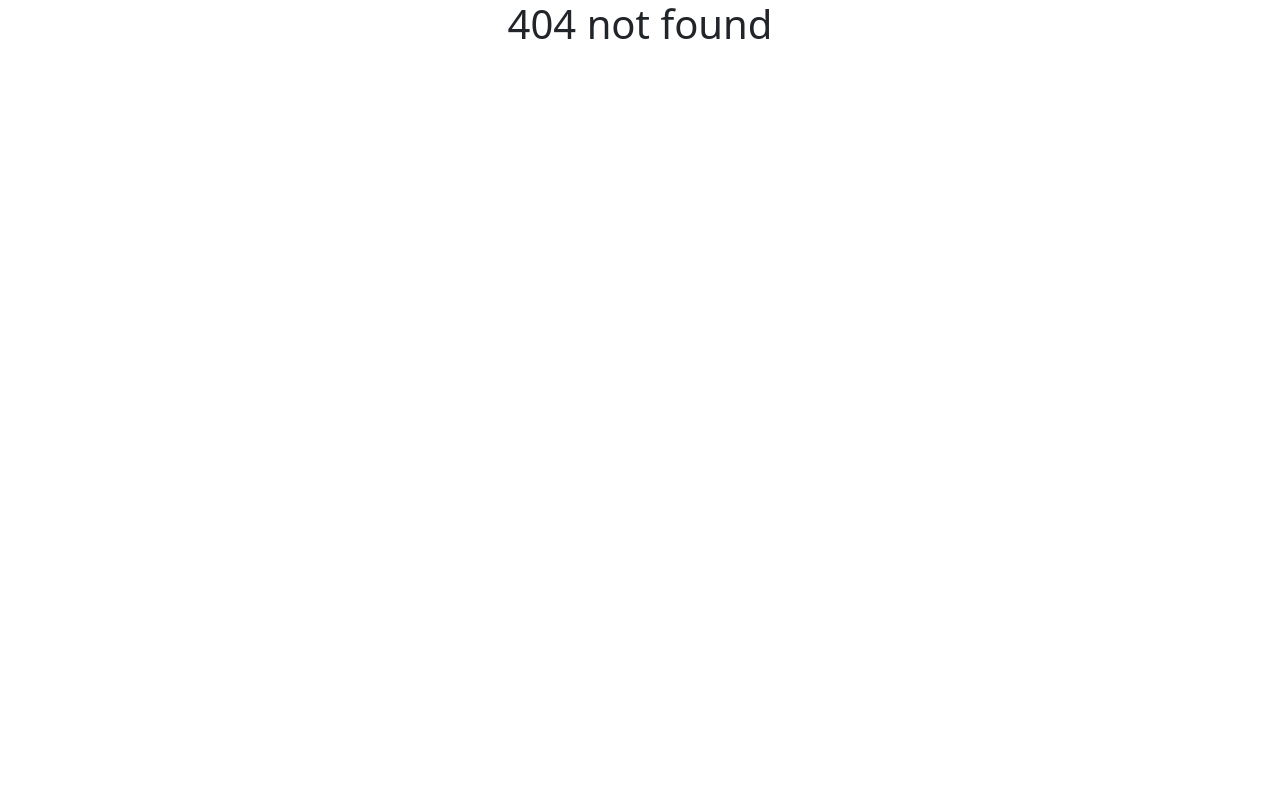
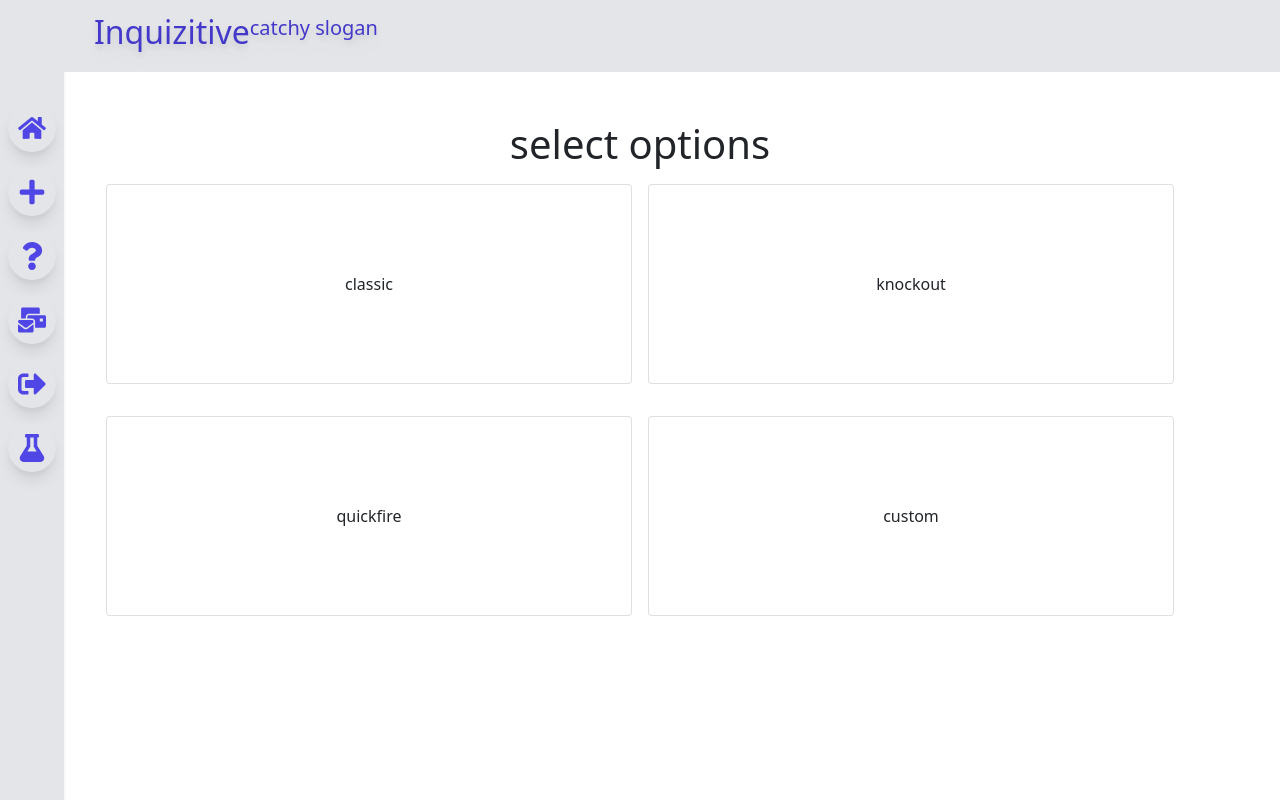
Before and after one commit to cmr33-cloud/project-3-group-3-frontend, a React (Create React App) app: page /newgame in a window 1280 px wide. Before the commit this address had no page. Built offline with nearby package versions, Linux system fonts and the light colour scheme.

Commit message:
create room layout

```diff
--- a/src/App.js
+++ b/src/App.js
@@ -1,6 +1,6 @@
 import "./App.css";
 import React from "react";
-import Login from "./pages/login/index";
+import Login from "./pages/Login/index";
 import "bootstrap/dist/css/bootstrap.min.css";
 import { Switch, Route, Link } from "react-router-dom";
 import NotFound from "./pages/NotFound";
@@ -11,6 +11,7 @@ import CustomNav from "./components/CustomNav";
 import About from "./pages/About";
 import Contact from "./pages/Contact";
 import Logout from "./pages/Logout";
+import CreateRoom from "./pages/CreateRoom";
 
 function App() {
   return (
@@ -20,27 +21,31 @@ function App() {
           <Login />
         </Route>
         <Route path="/dashboard" exact>
-
+          <Sidebar />
+          <CustomNav />
+          <Dashboard />
+        </Route>
+        <Route path="/newgame">
           <Sidebar/>
           <CustomNav/>
-          <Dashboard/>
+          <CreateRoom/>
         </Route>
         <Route path="/about">
-        <Sidebar/>
-          <CustomNav/>
+          <Sidebar />
+          <CustomNav />
           <About />
         </Route>
         <Route path="/contact">
-        <Sidebar/>
-          <CustomNav/>
+          <Sidebar />
+          <CustomNav />
           <Contact />
         </Route>
         <Route path="/logout">
           <Logout />
         </Route>
         <Route path="/testing">
-        <Sidebar/>
-          <CustomNav/>
+          <Sidebar />
+          <CustomNav />
           <Testing />
         </Route>
         <Route path="*">
--- a/src/components/Sidebar/index.js
+++ b/src/components/Sidebar/index.js
@@ -1,5 +1,5 @@
 import React from 'react'
-import { FaHome, FaMailBulk, FaPlus, FaQuestion, FaSignOutAlt} from 'react-icons/fa'
+import { FaHome, FaMailBulk, FaPlus, FaQuestion, FaSignOutAlt, FaFlask} from 'react-icons/fa'
 const Sidebar = () => {
 
 
@@ -15,6 +15,7 @@ const Sidebar = () => {
             <SideBarIcon text='about' href='./about' icon={<FaQuestion size ='28' data-testid="about-icon"/>}/>
             <SideBarIcon text='contact' href = './contact' icon={<FaMailBulk size ='28' data-testid="contact-icon"/>}/>
             <SideBarIcon text='log out' href = './logout' icon={<FaSignOutAlt size ='28' data-testid="logout-icon"/>}/>
+            <SideBarIcon text='testing' href = './testing' icon={<FaFlask size ='28' data-testid="logout-icon"/>}/>
 
         </div>
     )
--- a/src/index.css
+++ b/src/index.css
@@ -26,7 +26,14 @@
     @apply p-2 top-0 left-0 bg-gray-300 z-10;
   }
   .custom-nav-text {
-    @apply text-indigo-700
+    @apply text-indigo-700 drop-shadow-lg;
+  }
+  .dashboard-container {
+    @apply rounded-md shadow-lg;
+  }
+  .options-box {
+    @apply w-auto align-middle justify-center p-2 m-2;
+    height: 200px;
   }
 
 }
--- /dev/null
+++ b/src/pages/CreateRoom/index.js
@@ -0,0 +1,31 @@
+import React from "react";
+import { Col, Container, Row } from "react-bootstrap";
+
+export default function CreateRoom() {
+  return (
+    <div className="d-flex align-items-center mt-5">
+      <Container>
+          <h1>select options</h1>
+        {/* <Container className= 'customBox border border-dark'>
+                    <Row>
+                        <Col className="box border border-dark">1</Col>
+                        <Col className="box border border-dark">2</Col>
+                    </Row>
+                    <Row>
+                        <Col className="box border border-dark">3</Col>
+                        <Col className="box border border-dark">4</Col>
+                    </Row>
+
+                </Container> */}
+        <div className="row p-2 m-2">
+          <div className="col options-box card">classic</div>
+          <div className= "col options-box card">knockout</div>
+        </div>
+        <div className="row p-2 m-2">
+          <div className="col options-box card">quickfire</div>
+          <div className="col options-box card">custom</div>
+        </div>
+      </Container>
+    </div>
+  );
+}
--- a/src/pages/dashboard/index.js
+++ b/src/pages/dashboard/index.js
@@ -43,7 +43,7 @@ export default function Dashboard() {
   }, []);
 
   return (
-    <Container className="d-flex w-80 card mt-5 z-0">
+    <Container className="d-flex w-80 card mt-5 z-0 dashboard-container">
       <div className="row">
         <div className="col">
           <h1>{userData && userData.name}</h1>
```
Also changed, not shown: src/pages/CreateRoom/test.js (added), src/pages/GameStats/index.js (added), src/pages/GameStats/test.js (added), src/pages/game-stats/test.js (deleted).
